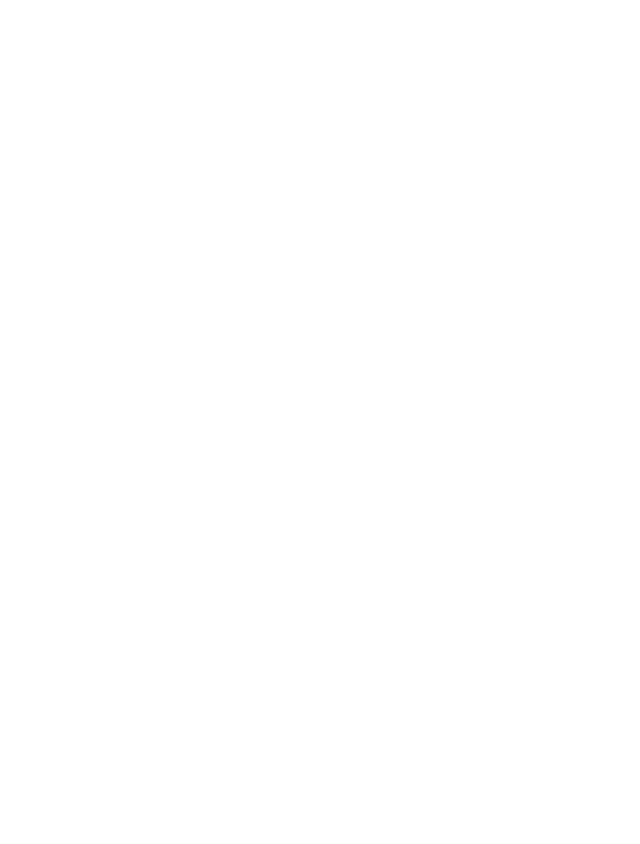
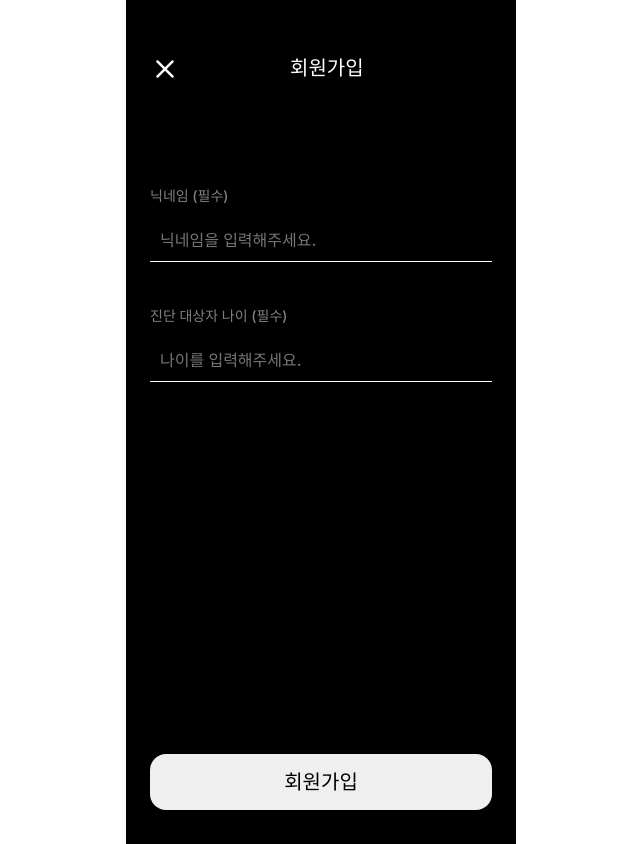
Before and after one commit to Club-PARD/UJaCha_WEB, a React (Create React App) app: page /register in a window 1280 px wide. Before the commit this address had no page. Shown: the whole page, without its empty margins (319-959 px from the left). Before the commit the page ends 800 px from the top, so only its background shows below. Built offline with nearby package versions, Linux system fonts and the light colour scheme; a web font is replaced by a local one.

Commit message:
style : 회원가입 페이지 UI 디자인 작구현

```diff
--- a/src/Layout/Layout.js
+++ b/src/Layout/Layout.js
@@ -23,4 +23,17 @@
 export const Img = styled.img`
     width : ${props => props.width};
     height : ${props => props.height};
+
 `
+
+export const ButtonOpacity50 = styled.button`
+    &:hover{
+        opacity: 50%;
+    }
+`
+
+export const ImgOpacity50 = styled(Img)`
+    &:hover{
+        opacity: 50%;
+    }
+`
--- a/src/MyRoutes.js
+++ b/src/MyRoutes.js
@@ -9,12 +9,14 @@
 import UserInfoChange from "./Pages/UserInfo/UserInfoChange";
 import IntroPage from "./Pages/IntroPage/IntroPage";
 import TestPage from "./Pages/TestPage/TestPage";
+import RegisterPage from "./Pages/LoginPage/RegisterPage";
 
 function MyRoutes() {
     return (
         <Routes>
             <Route path="/" index element={<IntroPage />} />
-            <Route path="/test" element={<TestPage/> }/>
+            <Route path="/test" element={<TestPage />} />
+            <Route path="/register" element={<RegisterPage/>}/>
             <Route element={<Header/>}>
                 <Route path="/home" element={<HomePage />}/>
                 <Route path="/page1" element={<Page1 />}/>
--- /dev/null
+++ b/src/Pages/LoginPage/RegisterPage.js
@@ -0,0 +1,117 @@
+import styled from "styled-components";
+import {ButtonOpacity50, Container, ImgOpacity50} from "../../Layout/Layout";
+
+function RegisterPage() {
+    return (
+        <RegisterPageContainer>
+            <WrapperHeader>
+                <ImgOpacity50 src = "img/x-close.png" alt = "x-close" width = "30px" height = "30px"/>
+                <HeaderTitle>회원가입</HeaderTitle>
+            </WrapperHeader>
+            <WrapperInput>
+                <DivInput>
+                    <InputTitle>닉네임 (필수)</InputTitle>
+                    <Input type="text" placeholder="닉네임을 입력해주세요."></Input>
+                </DivInput>
+                <DivInput>
+                    <InputTitle>진단 대상자 나이 (필수)</InputTitle>
+                    <Input type="text" placeholder="나이를 입력해주세요. "></Input>
+                </DivInput>
+            </WrapperInput>
+            <WrapperButton>회원가입</WrapperButton>
+        </RegisterPageContainer>
+    )
+}
+
+const RegisterPageContainer = styled(Container)`
+    height: 844px;
+
+    background-color: black;
+    color : white;
+
+    padding : 24px;
+    box-sizing: border-box;
+
+    display: flex;
+    flex-direction: column;
+    justify-content: space-between;
+`
+
+const WrapperButton = styled(ButtonOpacity50) `
+    width: 100%;
+    height : 56px;
+
+    border-radius: 16px;
+    border : none;
+
+    font-size: 20px;
+    font-weight: 500;
+    line-height: 30px;
+
+    margin-bottom: 10px;
+`
+
+const WrapperInput = styled.div `
+    width: 100%;
+    height: auto;;
+
+    margin-bottom: 270px;
+`
+
+const DivInput = styled.div `
+    width: 100%;
+    height : 80px;
+
+    &:first-child{
+        margin-bottom: 40px;
+    }
+
+    /* background-color: red; */
+`
+
+const InputTitle = styled.p `
+    width: 100%;
+    height: auto;
+    font-size : 14px;
+    font-weight: 500;
+    line-height: 24px;
+
+    opacity: 50%;
+
+    margin-bottom: 10px;
+`
+
+const Input = styled.input `
+    width: 100%;
+    box-sizing: border-box;
+    height: 44px;
+    background : none;
+    border : none;
+    border-bottom: 1px solid white;
+    padding-left: 10px;
+
+    font-size: 16px;
+    font-weight: 500;
+    line-height: 24px;
+    color : white;
+`
+
+const WrapperHeader = styled.div`
+    width: 100%;
+    height : auto;
+
+    /* background-color: red; */
+
+    display: flex;
+    align-items: center;
+
+    margin-top: 30px;
+`
+
+const HeaderTitle = styled.p`
+    font-size: 20px;
+    font-weight: 500;
+    line-height: 23.87px;
+    margin-left: 110px;
+`
+export default RegisterPage;
```
Also changed, not shown: public/img/x-close.png (added).
